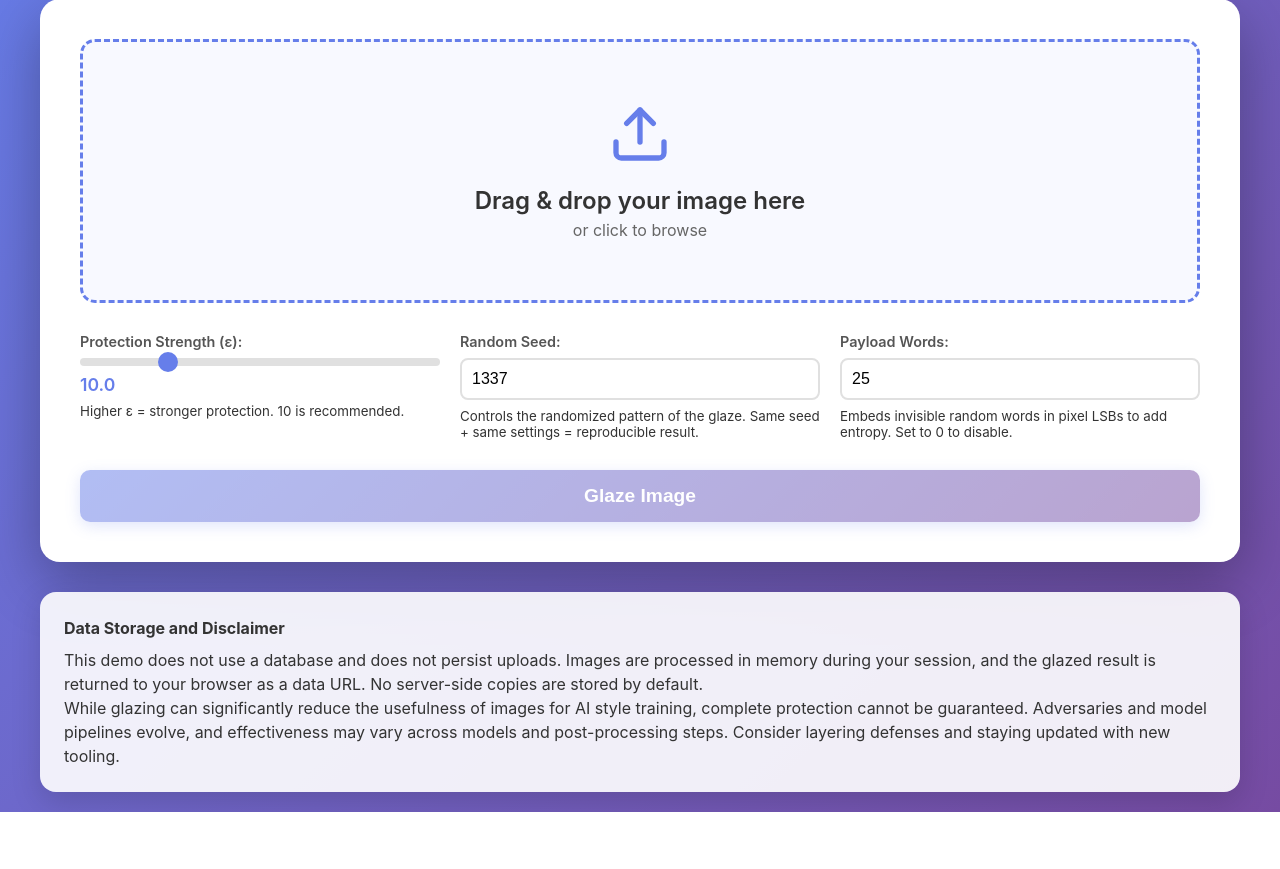
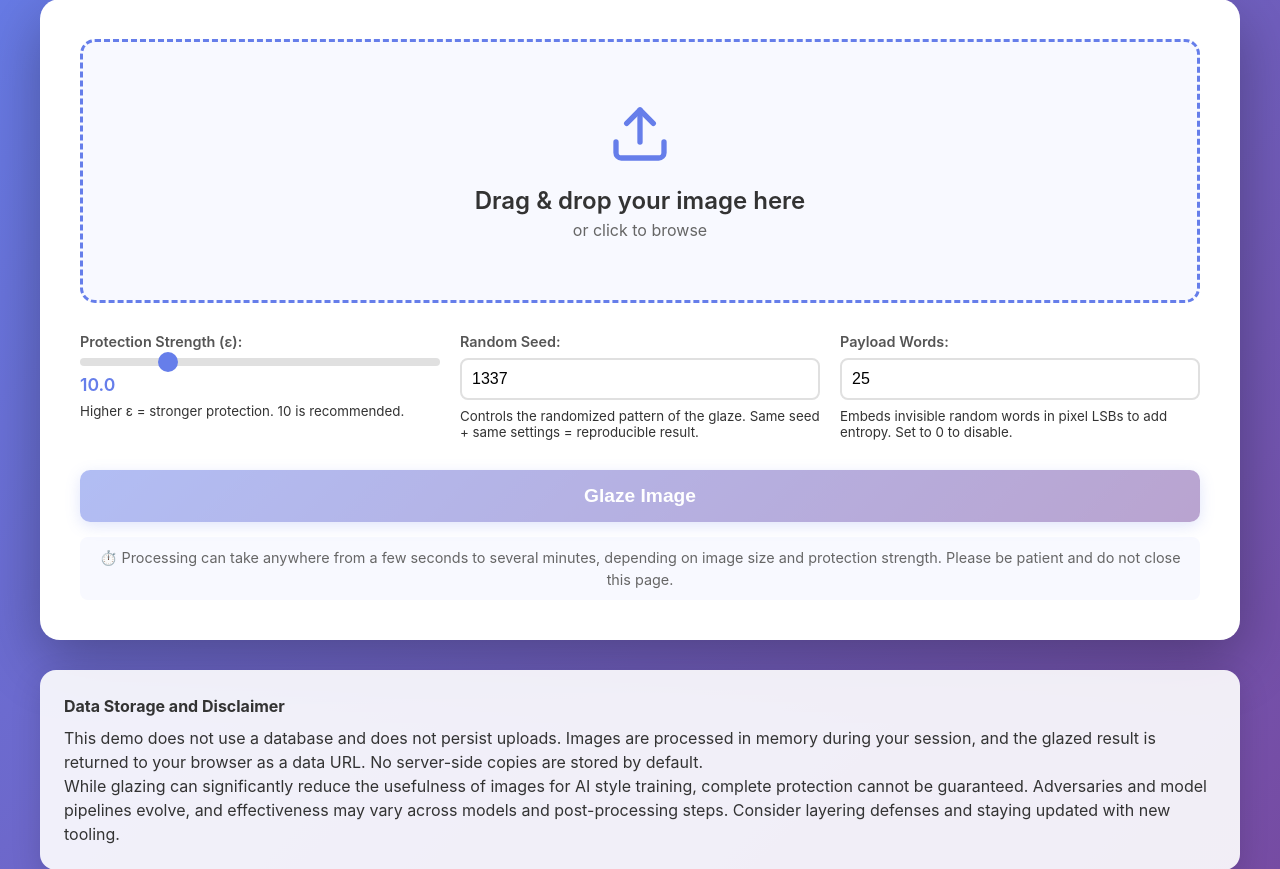
Before and after one commit to ChauHPham/ArtGlaze, a Flask app: page / in a window 1280 px wide. Shown: the part 154-1023 px from the top of the page. Before the commit the page ends 966 px from the top, so only its background shows below. Run offline with Flask 3, Linux system fonts and the light colour scheme; some libraries are stand-ins or nearby versions.

Commit message:
Describe your change

```diff
--- a/render.yaml
+++ b/render.yaml
@@ -9,7 +9,7 @@ services:
       gunicorn wsgi:app
       --workers ${WEB_CONCURRENCY:-1}
       --threads ${WEB_THREADS:-2}
-      --timeout ${WEB_TIMEOUT:-120}
-      --graceful-timeout ${WEB_GRACEFUL_TIMEOUT:-120}
+      --timeout ${WEB_TIMEOUT:-180}
+      --graceful-timeout ${WEB_GRACEFUL_TIMEOUT:-180}
       --bind 0.0.0.0:${PORT:-10000}
     envVars:
--- a/static/script.js
+++ b/static/script.js
@@ -103,7 +103,7 @@ async function processImage() {
         const response = await fetch('/glaze', {
             method: 'POST',
             body: formData,
-            signal: AbortSignal.timeout(180000) // 3 minute timeout
+            signal: AbortSignal.timeout(180000) // 3 minute (180 second) timeout
         });
 
         // Check if response is OK before trying to parse JSON
--- a/static/style.css
+++ b/static/style.css
@@ -175,6 +175,17 @@ header h1 {
     cursor: not-allowed;
 }
 
+.processing-note {
+    text-align: center;
+    color: #666;
+    font-size: 0.9rem;
+    margin-top: 15px;
+    padding: 10px;
+    background: #f8f9ff;
+    border-radius: 8px;
+    line-height: 1.5;
+}
+
 .results-section {
     background: white;
     border-radius: 20px;
--- a/templates/index.html
+++ b/templates/index.html
@@ -47,6 +47,7 @@
             </div>
 
             <button id="processBtn" class="process-btn" disabled>Glaze Image</button>
+            <p class="processing-note">⏱️ Processing can take anywhere from a few seconds to several minutes, depending on image size and protection strength. Please be patient and do not close this page.</p>
         </div>
 
         <div class="results-section" id="resultsSection" style="display: none;">
```
